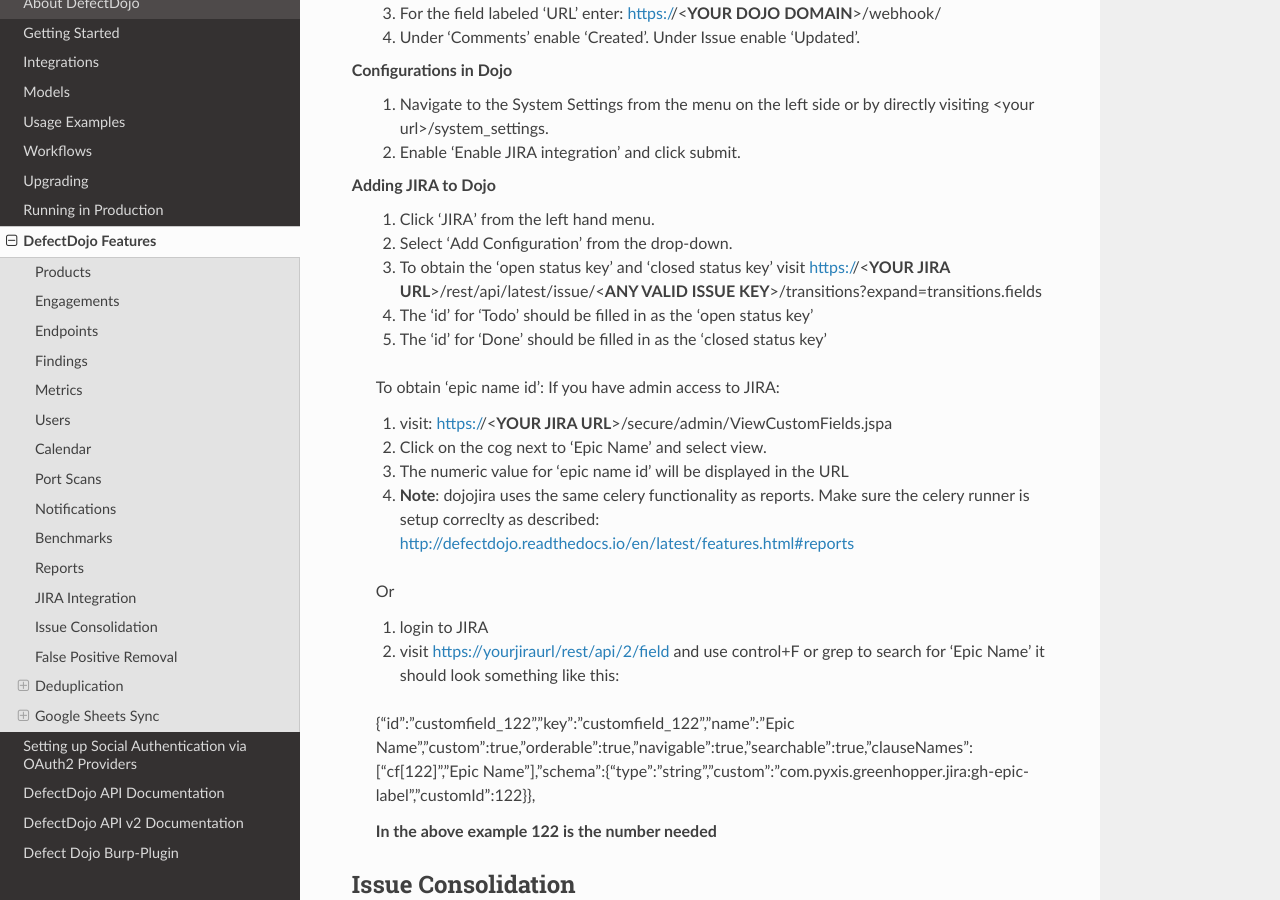
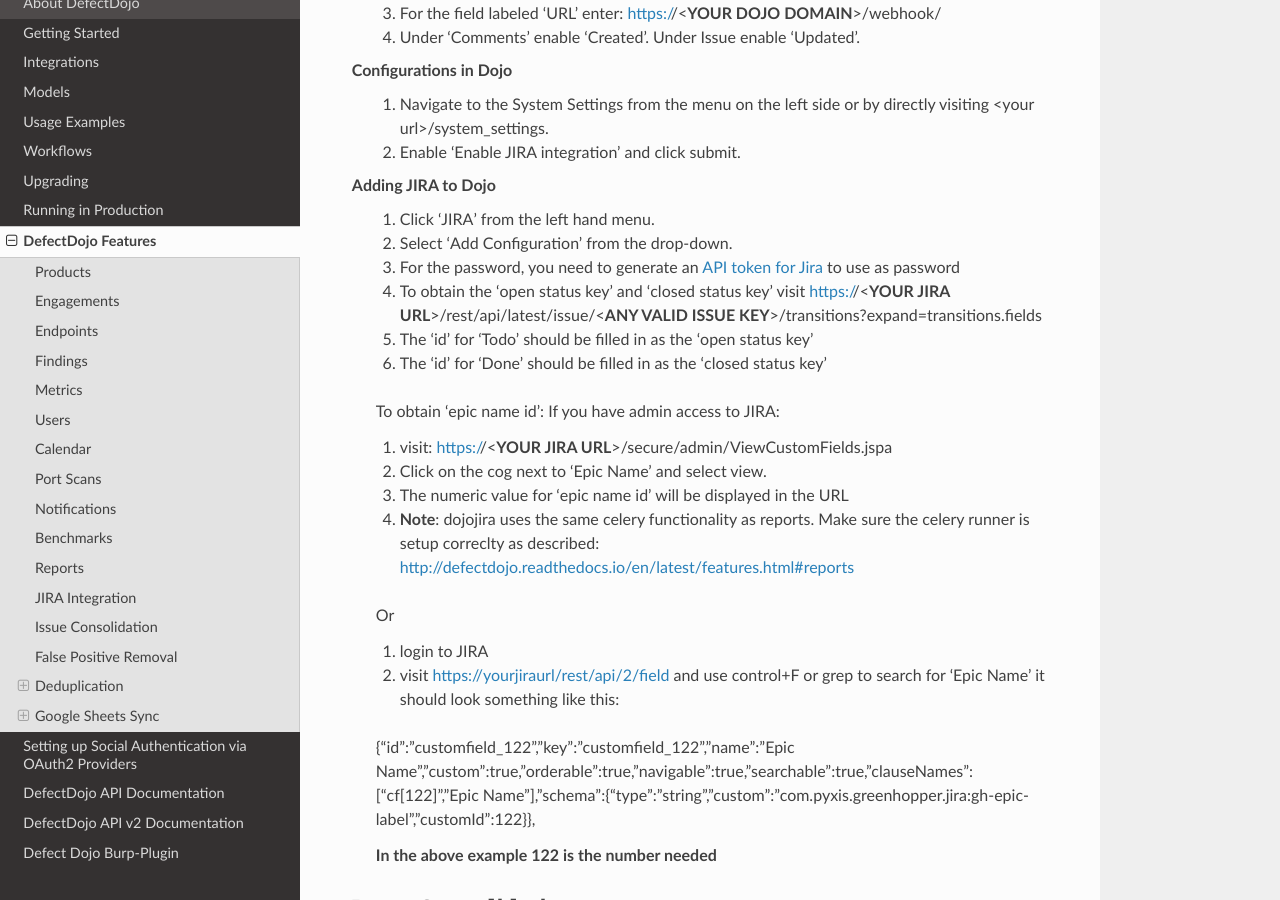
Before and after one commit to DefectDojo/Documentation, a Sphinx documentation site: the page built from docs/features.rst, in a window 1280 px wide and 900 px high, scrolled down 22152 px. Built offline with Sphinx 7.4.7 and the Read the Docs theme 2.0.0, drawn with Linux system fonts in a browser that asks for light colours.

Commit message:
update Jira authentication details

```diff
--- a/docs/features.rst
+++ b/docs/features.rst
@@ -622,9 +622,10 @@
 Adding JIRA to Dojo
  1. Click 'JIRA' from the left hand menu.
  2. Select 'Add Configuration' from the drop-down.
- 3. To obtain the 'open status key' and 'closed status key' visit https://<**YOUR JIRA URL**>/rest/api/latest/issue/<**ANY VALID ISSUE KEY**>/transitions?expand=transitions.fields
- 4. The 'id' for 'Todo' should be filled in as the 'open status key'
- 5. The 'id' for 'Done' should be filled in as the 'closed status key'
+ 3. For the password, you need to generate an `API token for Jira <https://id.atlassian.com/manage/api-tokens>`_ to use as password
+ 4. To obtain the 'open status key' and 'closed status key' visit https://<**YOUR JIRA URL**>/rest/api/latest/issue/<**ANY VALID ISSUE KEY**>/transitions?expand=transitions.fields
+ 5. The 'id' for 'Todo' should be filled in as the 'open status key'
+ 6. The 'id' for 'Done' should be filled in as the 'closed status key'
 
  To obtain 'epic name id':
  If you have admin access to JIRA:
```
